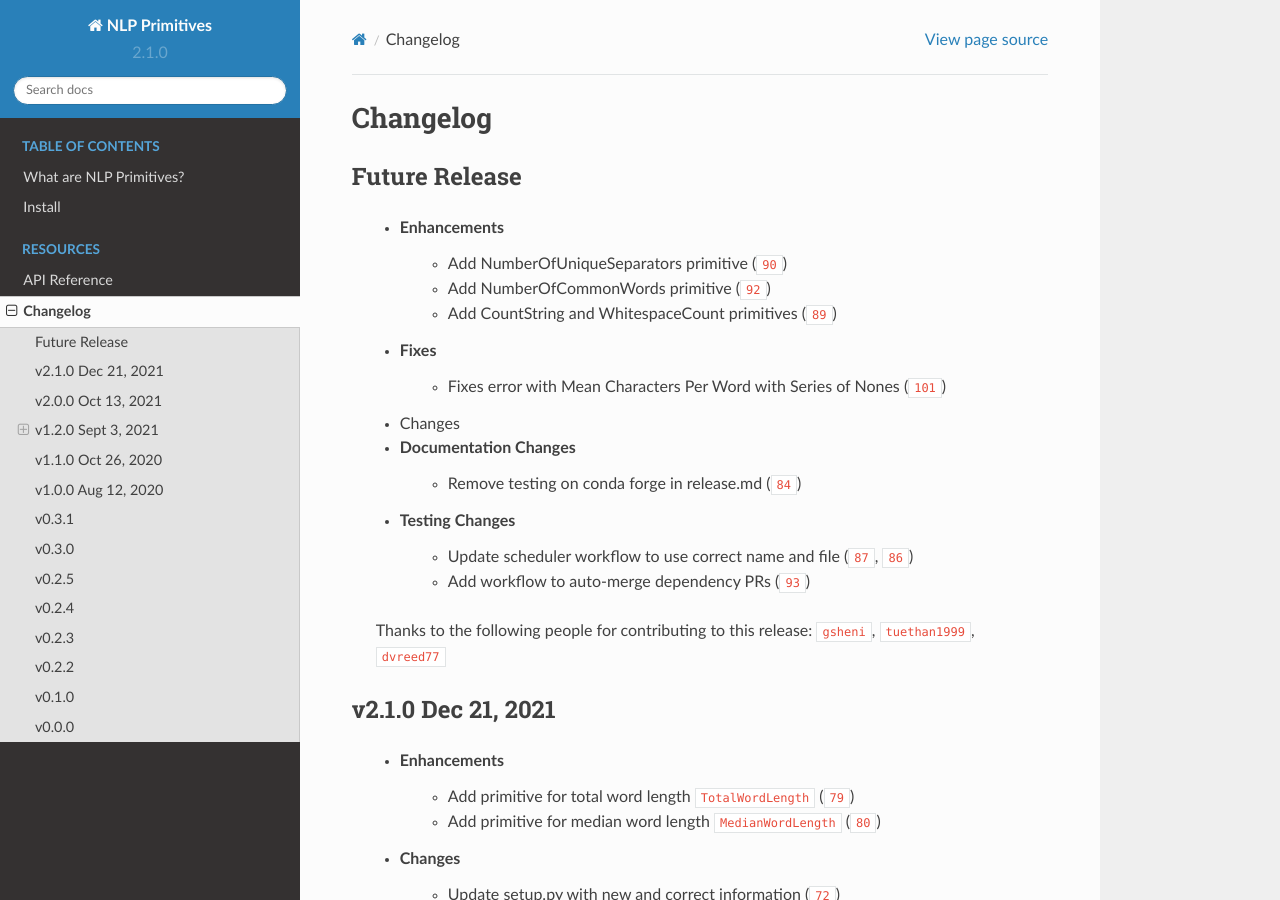
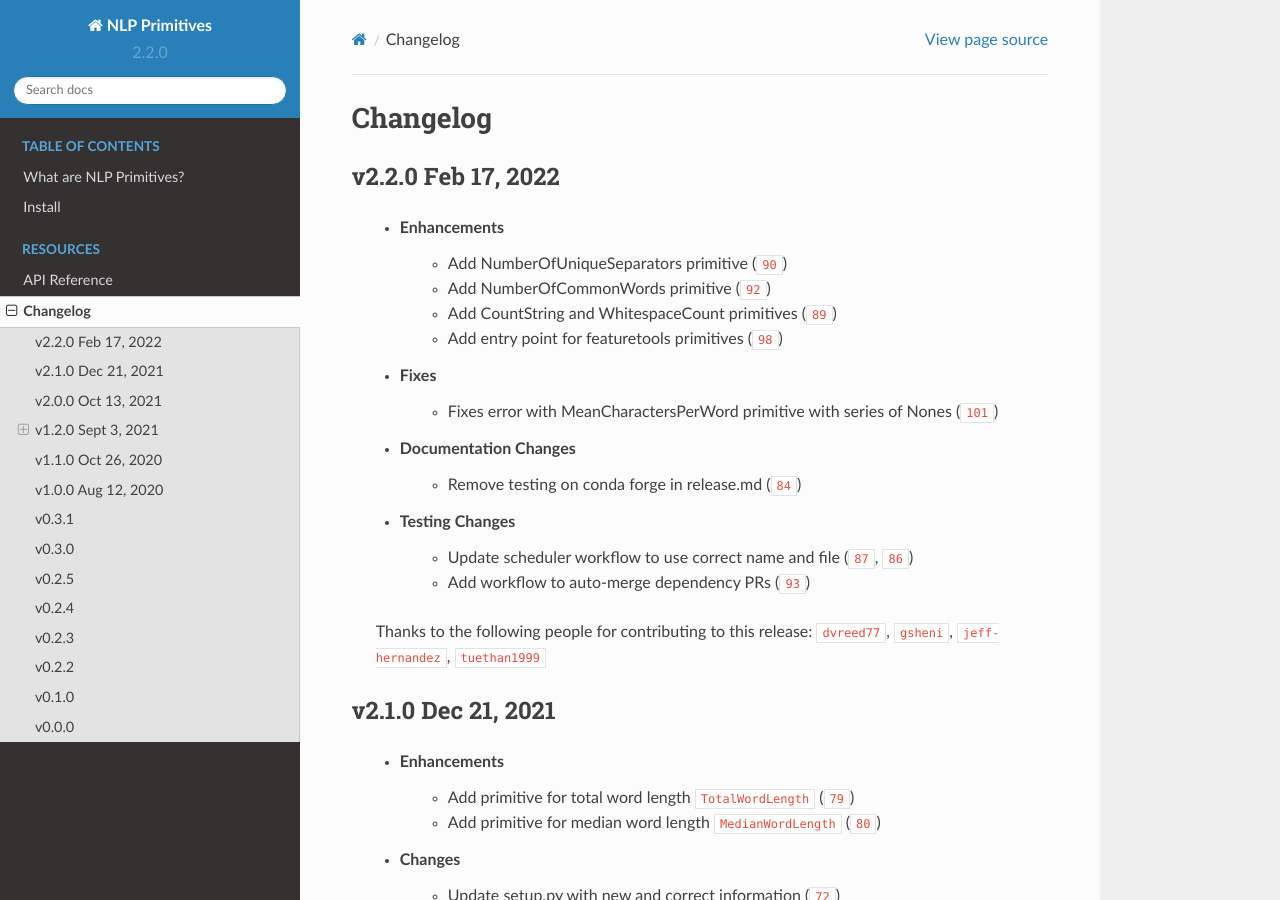
Before and after one commit to alteryx/nlp_primitives, a Sphinx documentation site: the page built from docs/source/changelog.rst, in a window 1280 px wide and 900 px high. Built offline with Sphinx 7.4.7 and the Read the Docs theme 2.0.0, drawn with Linux system fonts in a browser that asks for light colours; cross-references to code outside the pages are shown as plain code.

Commit message:
v2.2.0 (#103)
* release_v2.2.0

* updated change log

* fixed change log

* fixed changelog

```diff
--- a/docs/source/changelog.rst
+++ b/docs/source/changelog.rst
@@ -2,15 +2,25 @@
 Changelog
 =========
 
-Future Release
-==============
+.. Future Release
+      ==============
+        * Enhancements
+        * Fixes
+        * Changes
+        * Documentation Changes
+        * Testing Changes
+
+    .. Thanks to the following people for contributing to this release:
+
+v2.2.0 Feb 17, 2022
+===================
     * Enhancements
         * Add NumberOfUniqueSeparators primitive (:pr:`90`)
         * Add NumberOfCommonWords primitive (:pr:`92`)
         * Add CountString and WhitespaceCount primitives (:pr:`89`)
+        * Add entry point for featuretools primitives (:pr:`98`)
     * Fixes
-        * Fixes error with Mean Characters Per Word with Series of Nones (:pr:`101`)
-    * Changes
+        * Fixes error with MeanCharactersPerWord primitive with series of Nones (:pr:`101`)
     * Documentation Changes
         * Remove testing on conda forge in release.md (:pr:`84`)
     * Testing Changes
@@ -18,7 +28,7 @@ Future Release
         * Add workflow to auto-merge dependency PRs (:pr:`93`)
 
     Thanks to the following people for contributing to this release:
-    :user:`gsheni`, :user:`tuethan1999`, :user:`dvreed77`
+    :user:`dvreed77`, :user:`gsheni`, :user:`jeff-hernandez`, :user:`tuethan1999`
 
 v2.1.0 Dec 21, 2021
 ===================
--- a/nlp_primitives/__init__.py
+++ b/nlp_primitives/__init__.py
@@ -1,7 +1,7 @@
 # flake8: noqa
 import nltk.data
 
-__version__ = '2.1.0'
+__version__ = '2.2.0'
 import pkg_resources
 
 from .count_string import CountString
--- a/setup.py
+++ b/setup.py
@@ -16,7 +16,7 @@ extras_require = {
 
 setup(
     name='nlp_primitives',
-    version='2.1.0',
+    version='2.2.0',
     author='Alteryx, Inc.',
     author_email='support@featurelabs.com',
     classifiers=[
```
